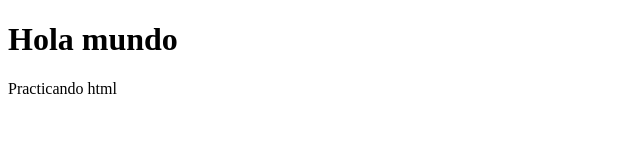
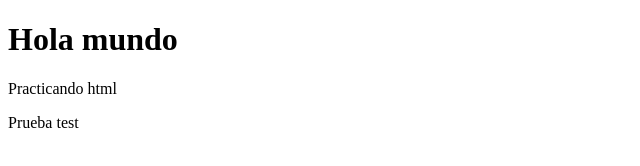
Before and after one commit to eduardoh99/Actividad4, a plain HTML site: page index.html in a window 1280 px wide. Shown: the full height of the page, 0-640 px from the left. Drawn offline with Linux system fonts and the light colour scheme.

Commit message:
Creamos un footer

```diff
--- a/index.html
+++ b/index.html
@@ -9,6 +9,7 @@
 <body>
     <h1>Hola mundo</h1>
     <p>Practicando html </p>
-
+    <footer>Prueba test
+    </footer>
 </body>
 </html>
```
